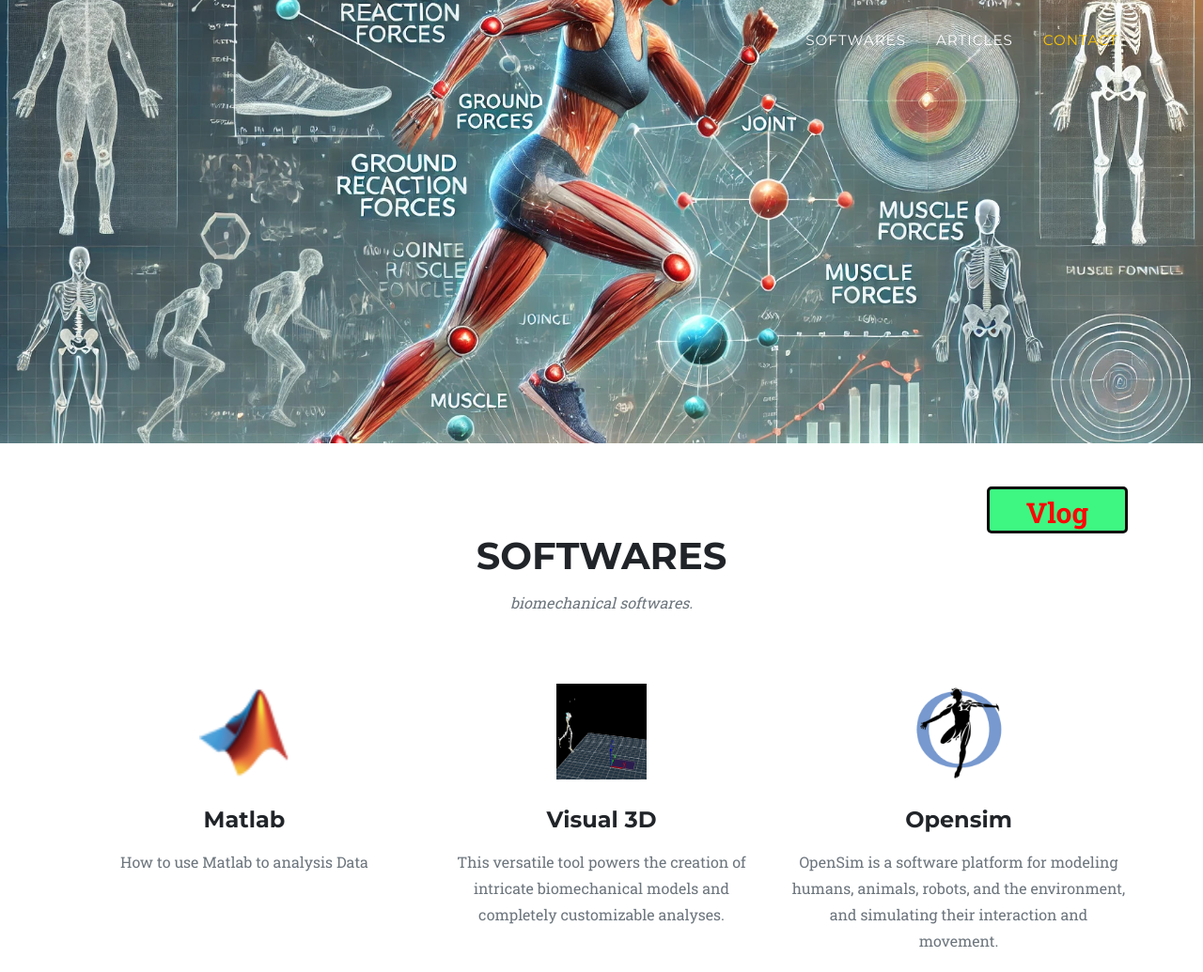
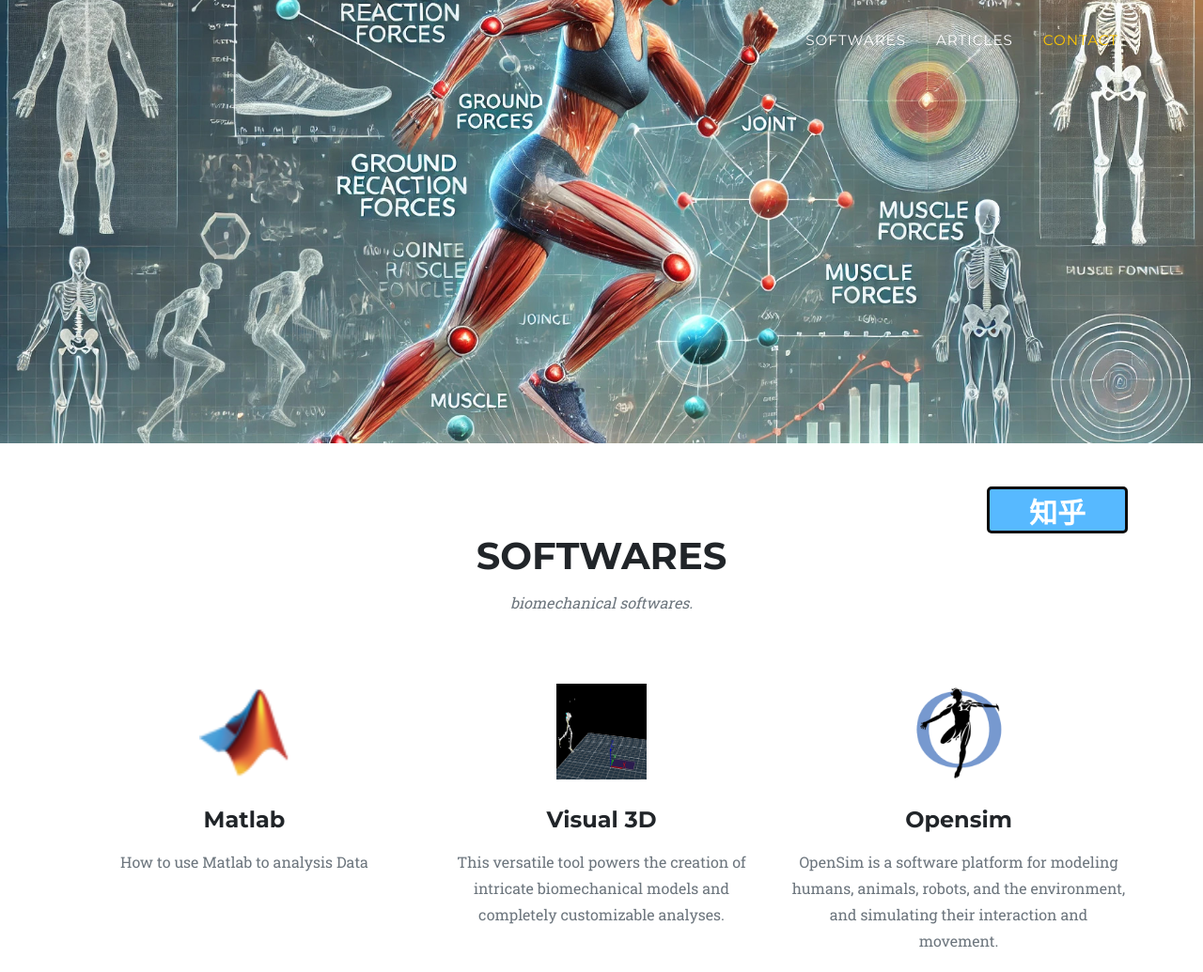
Before and after one commit to 0TCUT/0TCUT.github.io, a plain HTML site: page index.html in a window 1280 px wide. Shown: the top 1035 px of the page at 94% size. Drawn offline with nearby package versions, Linux system fonts and the light colour scheme.

Commit message:
Update index.html

```diff
--- a/index.html
+++ b/index.html
@@ -50,9 +50,9 @@
         <section class="page-section" id="softwares">
                 <div class="container" style="position: relative;">
                     <!-- 添加红框链接区域 -->
-                    <div style="position: absolute; top: -50px; right: 10px; width: 150px; height: 50px; background-color: rgba(14, 245, 99, 0.8); border: 3px solid #0b0b0b; border-radius: 5px;">
-                        <a href="https://biomechanics-tian.blogspot.com/" target="_blank" style="display: block; width: 100%; height: 100%; text-align: center; line-height: 50px; font-size: 30px;font-weight: bold; color: #fc0707; text-decoration: none;">
-                            Vlog
+                    <div style="position: absolute; top: -50px; right: 10px; width: 150px; height: 50px; background-color: rgba(11, 153, 255, 0.686); border: 3px solid #0b0b0b; border-radius: 5px;">
+                        <a href="https://www.zhihu.com/people/UT_Biomechanics" target="_blank" style="display: block; width: 100%; height: 100%; text-align: center; line-height: 50px; font-size: 30px;font-weight: bold; color: #ffffff; text-decoration: none;">
+                            知乎
                         </a>
                     </div>
 
```
